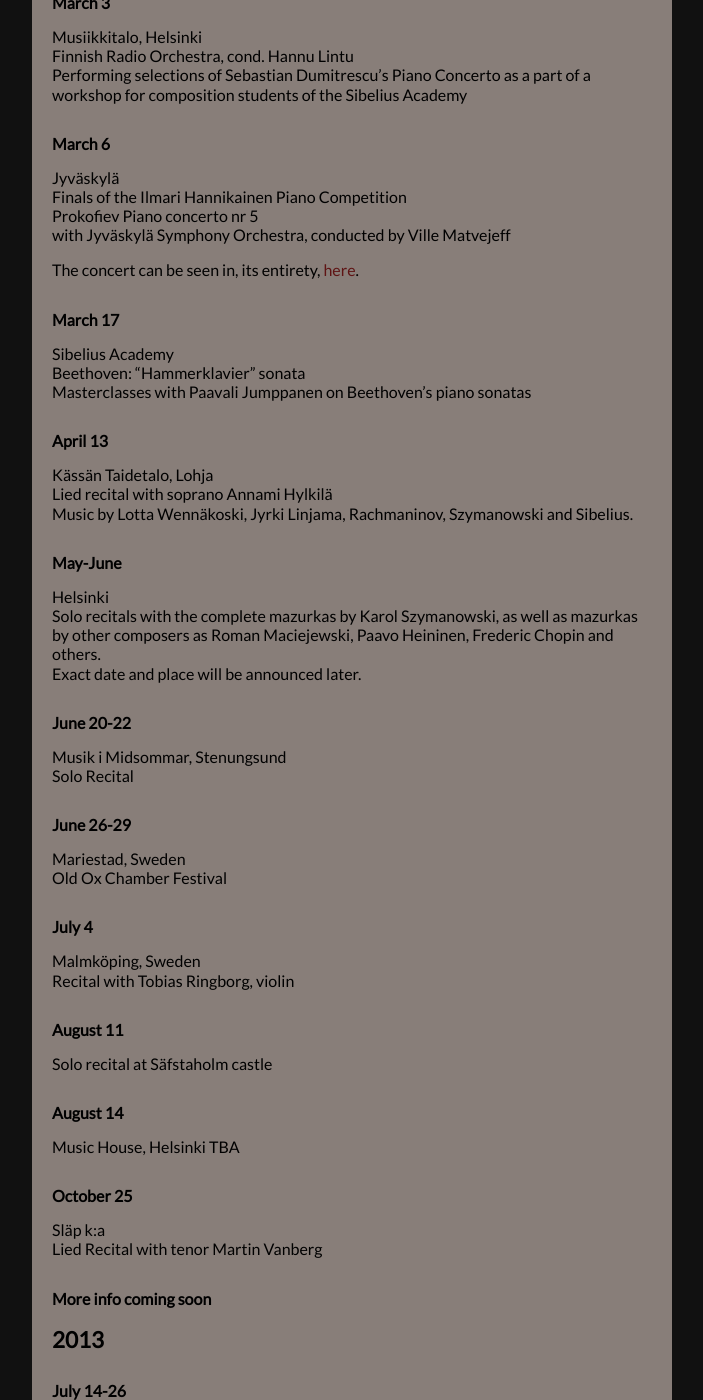
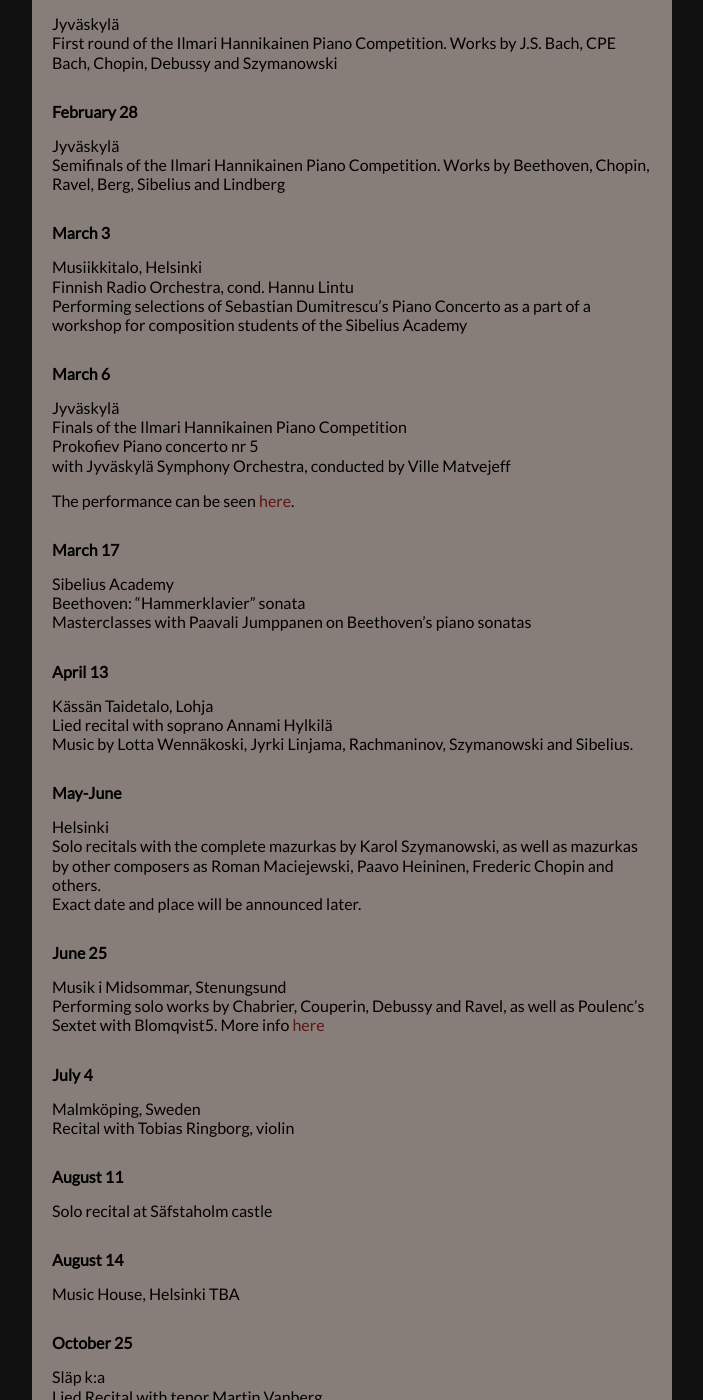
Before and after one commit to mmaptester/mmaptester.github.io, a Jekyll site: the page built from concerts.md, in a window 1280 px wide and 1400 px high, scrolled down 1426 px. Shown: the whole window, without its empty margins (288-991 px from the left). Built offline with Jekyll 4.4.1, drawn with Linux system fonts in a browser that asks for light colours; some web fonts are replaced; Markdown is read by kramdown in place of the engine named in the settings; some of the changed text lies outside the part shown.

Commit message:
Update concerts.md

```diff
--- a/concerts.md
+++ b/concerts.md
@@ -3,6 +3,20 @@ layout: default
 title: Concerts
 weight: 3
 ---
+
+
+## 2015
+
+### February 18
+Hämeenlinna
+Prokofiev: Piano concerto nr 5
+Sinfonia Lahti, conducted by Dalia Stasevska
+
+### February 19
+Lahti
+Prokofiev: Piano concerto nr 5
+Sinfonia Lahti, conducted by Dalia Stasevska
+
 
 
 ## 2014
@@ -53,7 +67,7 @@ Finals of the Ilmari Hannikainen Piano Competition
 Prokofiev Piano concerto nr 5
 with Jyväskylä Symphony Orchestra, conducted by Ville Matvejeff
 
-The concert can be seen in, its entirety, [here](http://www.e-concerthouse.com/en/videos/ech-archive/532-ilmari-hannikaisen-pianokilpailu-2-paeivae).
+The performance can be seen [here](https://www.youtube.com/watch?v=yUWtk81q7Eo).
 
 ### March 17
 Sibelius Academy
@@ -73,13 +87,11 @@ Solo recitals with the complete mazurkas by Karol Szymanowski, as well as mazurk
 Exact date and place will be announced later.
 
 
-### June 20-22
+### June 25
 Musik i Midsommar, Stenungsund
-Solo Recital
+Performing solo works by Chabrier, Couperin, Debussy and Ravel, as well as Poulenc's Sextet with Blomqvist5.
+More info [here](http://www.musikistenungsund.se/)
 
-### June 26-29
-Mariestad, Sweden
-Old Ox Chamber Festival
 
 ### July 4
 Malmköping, Sweden
@@ -98,6 +110,7 @@ TBA
 ### October 25
 Släp k:a
 Lied Recital with tenor Martin Vanberg
+
 
 ### More info coming soon
 
```
